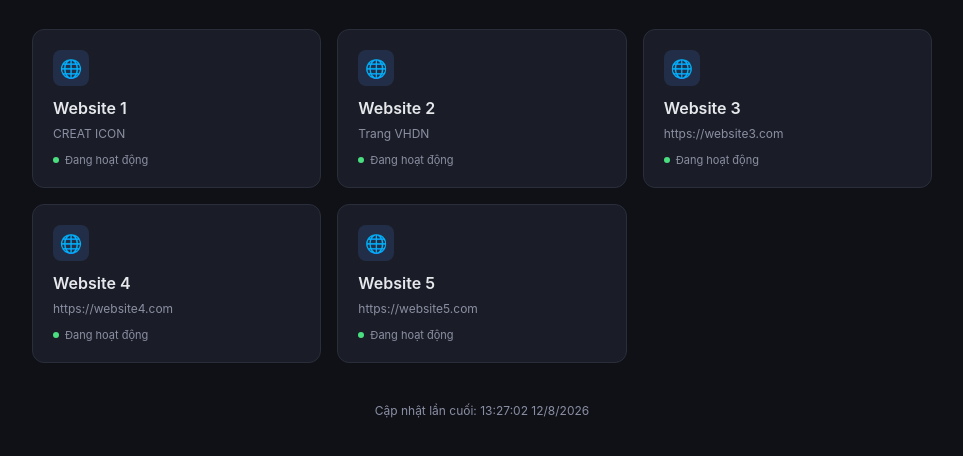
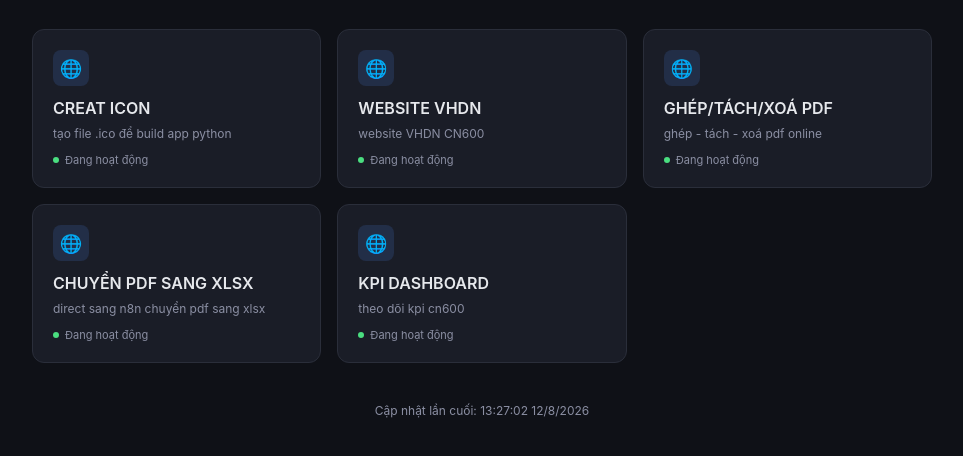
Before and after one commit to vietinbank600/1, a plain HTML site: page index.html in a window 1280 px wide. Shown: the part 102-558 px from the top of the page, without its empty margins (158-1121 px from the left). Drawn offline with Linux system fonts and the light colour scheme.

Commit message:
Update index.html

```diff
--- a/index.html
+++ b/index.html
@@ -113,36 +113,36 @@
     <div class="grid">
       <a href="https://vietinbank600.github.io/ico/" target="_blank" class="card">
         <div class="card-icon">🌐</div>
-        <div class="card-title">Website 1</div>
-        <div class="card-url">CREAT ICON</div>
+        <div class="card-title">CREAT ICON</div>
+        <div class="card-url">tạo file .ico để build app python</div>
         <div class="card-status"><span class="dot"></span> Đang hoạt động</div>
       </a>
 
       <a href="https://vietinbank600.github.io/vhdn/" target="_blank" class="card">
         <div class="card-icon">🌐</div>
-        <div class="card-title">Website 2</div>
-        <div class="card-url">Trang VHDN</div>
+        <div class="card-title">WEBSITE VHDN</div>
+        <div class="card-url">website VHDN CN600</div>
         <div class="card-status"><span class="dot"></span> Đang hoạt động</div>
       </a>
 
-      <a href="https://website3.com" target="_blank" class="card">
+      <a href="https://vietinbank600.github.io/pdf/" target="_blank" class="card">
         <div class="card-icon">🌐</div>
-        <div class="card-title">Website 3</div>
-        <div class="card-url">https://website3.com</div>
+        <div class="card-title">GHÉP/TÁCH/XOÁ PDF</div>
+        <div class="card-url">ghép - tách - xoá pdf online</div>
         <div class="card-status"><span class="dot"></span> Đang hoạt động</div>
       </a>
 
-      <a href="https://website4.com" target="_blank" class="card">
+      <a href="https://vietinbank600.github.io/xlsx/" target="_blank" class="card">
         <div class="card-icon">🌐</div>
-        <div class="card-title">Website 4</div>
-        <div class="card-url">https://website4.com</div>
+        <div class="card-title">CHUYỂN PDF SANG XLSX</div>
+        <div class="card-url">direct sang n8n chuyển pdf sang xlsx</div>
         <div class="card-status"><span class="dot"></span> Đang hoạt động</div>
       </a>
 
-      <a href="https://website5.com" target="_blank" class="card">
+      <a href="https://vietinbank600.github.io/kpi/" target="_blank" class="card">
         <div class="card-icon">🌐</div>
-        <div class="card-title">Website 5</div>
-        <div class="card-url">https://website5.com</div>
+        <div class="card-title">KPI DASHBOARD</div>
+        <div class="card-url">theo dõi kpi cn600</div>
         <div class="card-status"><span class="dot"></span> Đang hoạt động</div>
       </a>
     </div>
```
